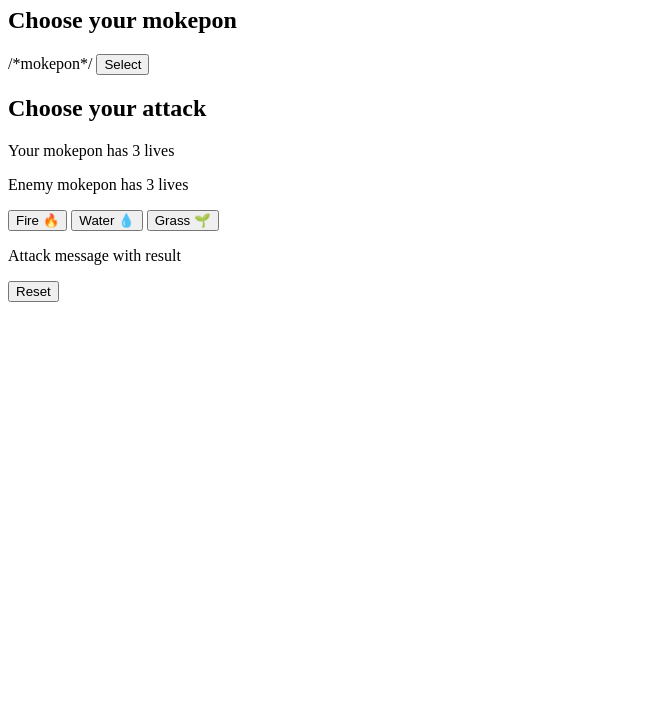
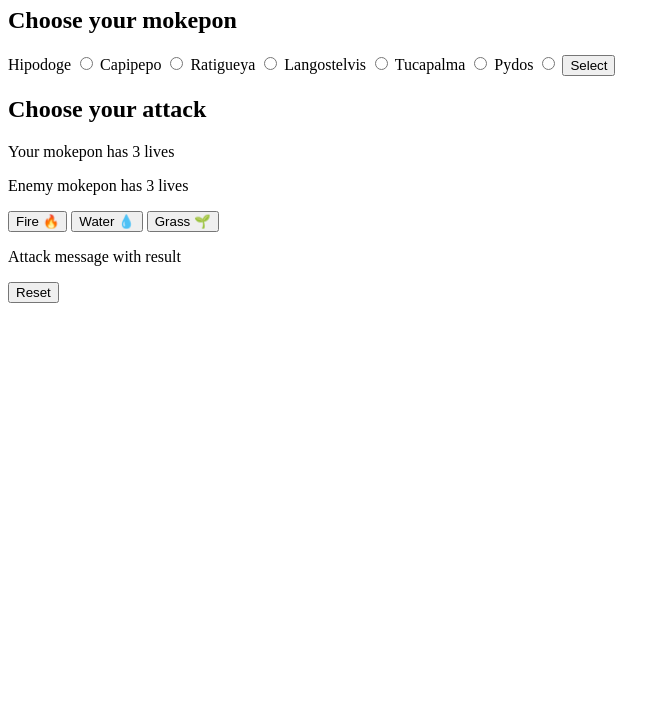
Before and after one commit to andreycalder0n/Mokepon2, a plain HTML site: page index.html in a window 1280 px wide. Shown: the part 73-800 px from the top of the page, without its empty margins (0-670 px from the left). Drawn offline with Linux system fonts and the light colour scheme.

Commit message:
Section select-mokepon

```diff
--- a/index.html
+++ b/index.html
@@ -12,7 +12,18 @@
     <section id="select-mokepon">
         <h2>Choose your mokepon </h2>
 
-        /*mokepon*/
+        <label for="hipodoge">Hipodoge</label>
+        <input type="radio" name="mokepon" id="hipodoge" />
+        <label for="capipepo">Capipepo</label>
+        <input type="radio" name="mokepon" id="capipepo" />
+        <label for="ratigueya">Ratigueya</label>
+        <input type="radio" name="mokepon" id="ratigueya" />
+        <label for="langostelvis">Langostelvis</label>
+        <input type="radio" name="mokepon" id="langostelvis" />
+        <label for="tucapalma">Tucapalma</label>
+        <input type="radio" name="mokepon" id="tucapalma" />
+        <label for="pydos">Pydos</label>
+        <input type="radio" name="mokepon" id="pydos" />
 
         <button>Select</button>
     </section>
```
